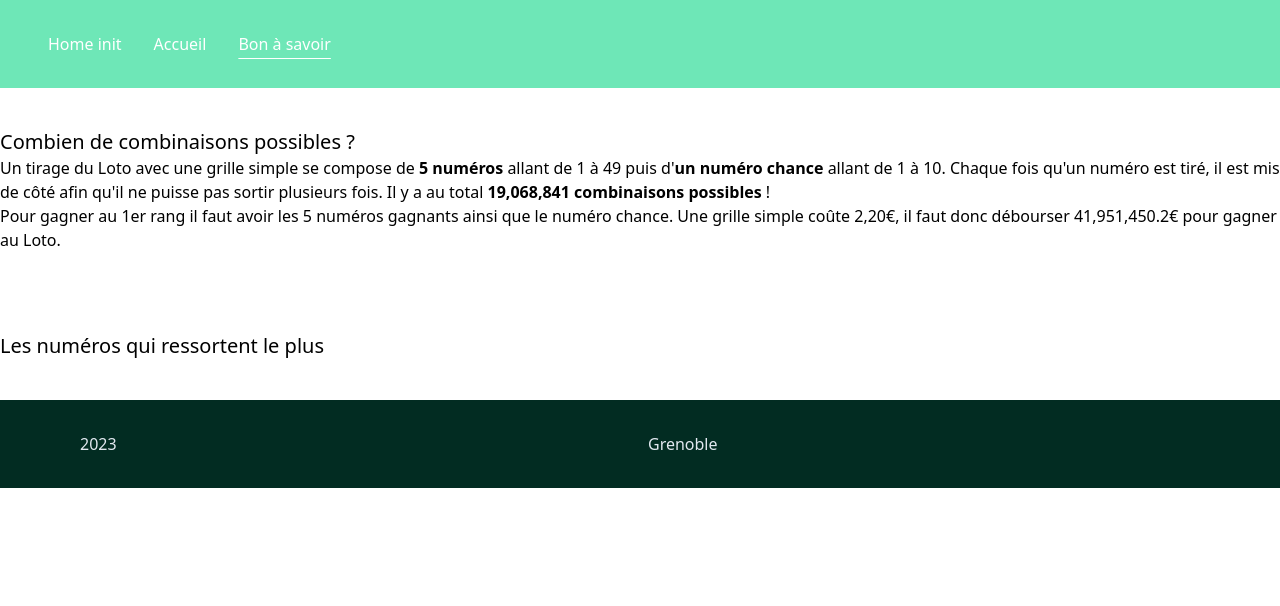
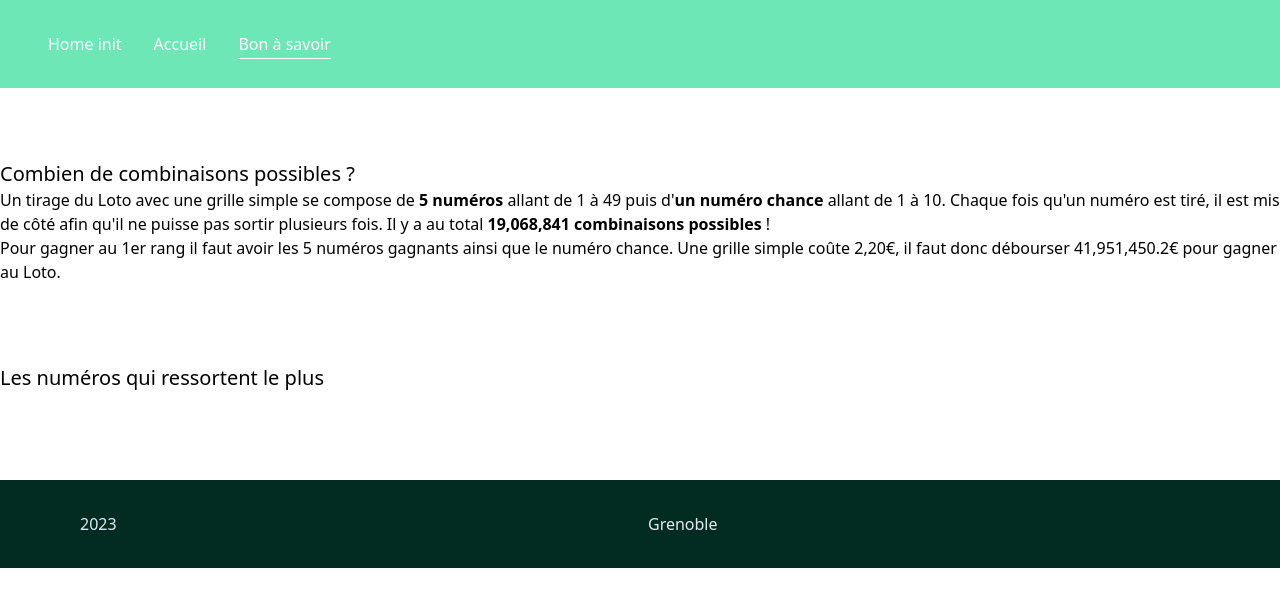
Before and after one commit to ACaporali/stat-loto, a Next.js app: page /bon-a-savoir in a window 1280 px wide. Shown: the top 606 px of the page. Built offline with nearby package versions, Linux system fonts and the light colour scheme.

Commit message:
change table cosmetic

```diff
--- a/app/accueil/page.tsx
+++ b/app/accueil/page.tsx
@@ -1,3 +1,5 @@
+'use client'
+
 import Image from 'next/image'
 import { use, useEffect } from "react"
 import type { Metadata } from 'next'
@@ -11,12 +13,12 @@ export default function Accueil() {
 
   return (
     <div>
-      <div className='container mx-auto py-10 text-center'>
+      <div className='container mx-auto py-5 text-center'>
         <h1 className='text-xl'>Statistiques relatives aux tirages du Loto Français</h1>
         <p>Application développée avec <Link href="https://nextjs.org/" target="_blank">Next.js 13</Link> et s'appuie sur les données fournies par une API de <Link href="https://data.opendatasoft.com/explore/dataset/resultats-loto-2019-a-aujourd-hui@agrall/" target="_blank">Opendatasoft</Link>.</p>
         <p>/!\ Le développement de cette application a pour objectif de m'auto-former sur le framework Next, aucun but commercial./!\</p>
       </div>
-      <div className='container mx-auto py-10'>
+      <div className='container mx-auto py-5'>
         <h1 className='text-xl'>Derniers resultats du loto</h1>
         <ShowLotoDraw  />
       </div>
--- a/app/globals.css
+++ b/app/globals.css
@@ -20,6 +20,26 @@ body {
   padding: 0;
 }
 
-table.table-draw td{
+header {
+  padding-bottom: 2rem;
+}
+
+footer {
+  padding-top: 3rem;
+}
+
+table.table-draw td {
   border-top-width: 1px;
 }
+
+table tr:nth-child(2n) {
+  background-color: rgb(229 231 235);
+}
+
+
+table th, table td {
+  padding-top: 0.5rem;
+  padding-bottom: 0.5rem;
+  padding-left: 0.5rem;
+  padding-right: 0.5rem;
+}
```
